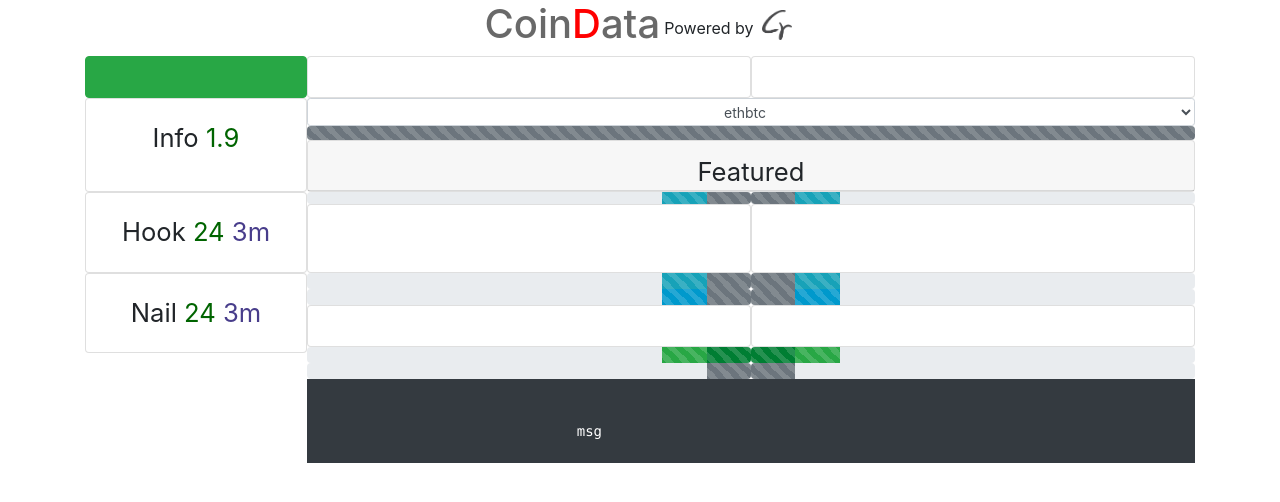
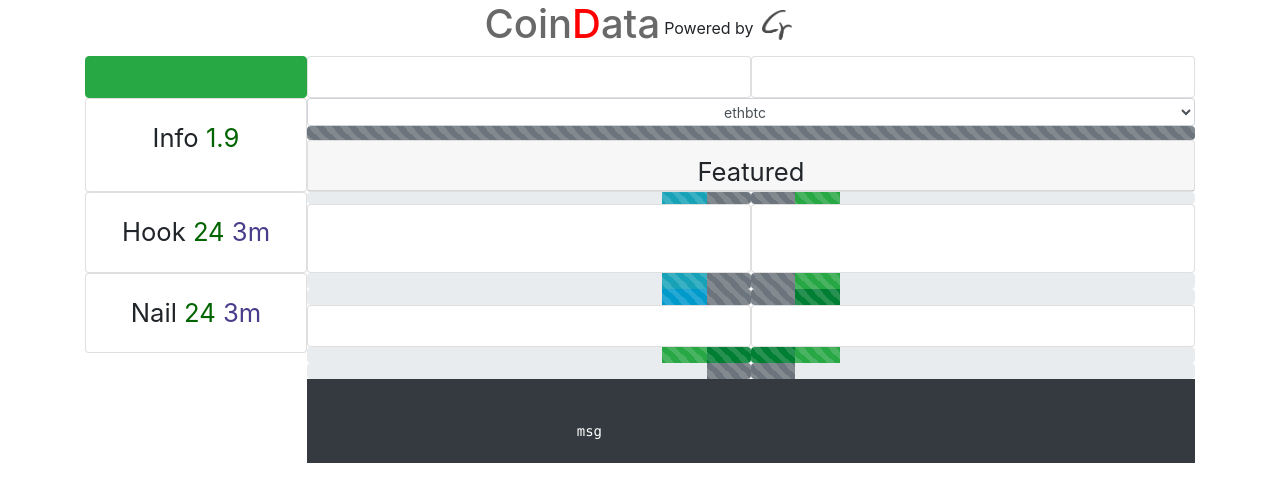
Before and after one commit to c4rO-0/kindleTrans, a Flask app: page /CoinDataPage in a window 1280 px wide. Shown: the top 502 px of the page. Run offline with Flask 2, Linux system fonts and the light colour scheme; data that the repository does not hold is empty; some libraries are stand-ins or nearby versions.

Commit message:
update UI

```diff
--- a/code/static/Scripts/CoinDataPage.js
+++ b/code/static/Scripts/CoinDataPage.js
@@ -126,10 +126,10 @@
     n_base_f = data.marketInfo.balance.n_base_f
     n_base_t = data.marketInfo.balance.n_base_t
     n_base = n_base_f + n_base_t
-    $('#n-eff-prg .progress-bar:eq(0)').css('width', n_base_f / n_max * 100. + '%')
-    $('#n-eff-prg .progress-bar:eq(0)').text(n_base_f.toFixed(6))
-    $('#n-eff-prg .progress-bar:eq(1)').css('width', n_base_t / n_max * 100. + '%')
-    $('#n-eff-prg .progress-bar:eq(1)').text(n_base_t.toFixed(6))
+    $('#n-eff-prg .progress-bar:eq(2)').css('width', n_base_f / n_max * 100. + '%')
+    $('#n-eff-prg .progress-bar:eq(2)').text(n_base_f.toFixed(6))
+    $('#n-eff-prg .progress-bar:eq(3)').css('width', n_base_t / n_max * 100. + '%')
+    $('#n-eff-prg .progress-bar:eq(3)').text(n_base_t.toFixed(6))
 
 
     n_quote2base = n_eff - n_base
@@ -137,14 +137,14 @@
     n_quote2base_t = n_quote2base * data.marketInfo.balance.n_quote_t / n_quote
     n_quote2base_f = n_quote2base * data.marketInfo.balance.n_quote_f / n_quote
 
-    $('#n-eff-prg .progress-bar:eq(2)').css('width', (n_quote2base_f / n_max * 100.) + '%')
-    $('#n-eff-prg .progress-bar:eq(2)').text(n_quote2base_f.toFixed(6))
-    $('#n-eff-prg .progress-bar:eq(3)').css('width', (n_quote2base_t / n_max * 100.) + '%')
-    $('#n-eff-prg .progress-bar:eq(3)').text(n_quote2base_t.toFixed(6))
+    $('#n-eff-prg .progress-bar:eq(0)').css('width', (n_quote2base_f / n_max * 100.) + '%')
+    $('#n-eff-prg .progress-bar:eq(0)').text(data.marketInfo.balance.n_quote_f.toFixed(6))
+    $('#n-eff-prg .progress-bar:eq(1)').css('width', (n_quote2base_t / n_max * 100.) + '%')
+    $('#n-eff-prg .progress-bar:eq(1)').text(data.marketInfo.balance.n_quote_t.toFixed(6))
 
 
     $('#n-eff-prg .progress-bar:eq(4)').css('width', (100. - n_eff / n_max * 100.) + '%')
-    $('#n-eff-prg .progress-bar:eq(4)').text((n_max - n_eff).toFixed(6))
+    $('#n-eff-prg .progress-bar:eq(4)').text('')
 
 
     n_quote_eff = data.marketInfo.balance.n_quote_t + data.marketInfo.balance.n_quote_f
--- a/code/templates/CoinDataPage.html.j2
+++ b/code/templates/CoinDataPage.html.j2
@@ -142,13 +142,13 @@
 
                     <div id='n-eff-prg' class="progress" style="height: 15%;">
 
+                        <div class="progress-bar progress-bar-striped bg-info-dark" role="progressbar"
+                            style="width: 00%" aria-valuenow="10" aria-valuemin="0" aria-valuemax="100"></div>
+                        <div class="progress-bar progress-bar-striped bg-info" role="progressbar"
+                            style="width: 00%" aria-valuenow="10" aria-valuemin="0" aria-valuemax="100"></div>
                         <div class="progress-bar progress-bar-striped bg-success-dark" role="progressbar"
-                            style="width: 00%" aria-valuenow="10" aria-valuemin="0" aria-valuemax="100"></div>
-                        <div class="progress-bar progress-bar-striped bg-success" role="progressbar"
-                            style="width: 00%" aria-valuenow="10" aria-valuemin="0" aria-valuemax="100"></div>
-                        <div class="progress-bar progress-bar-striped bg-info-dark" role="progressbar"
                             style="width: 00%" aria-valuenow="10" aria-valuemin="0" aria-valuemax="50"></div>
-                        <div class="progress-bar progress-bar-striped bg-info" role="progressbar" style="width: 00%"
+                        <div class="progress-bar progress-bar-striped bg-success" role="progressbar" style="width: 00%"
                             aria-valuenow="10" aria-valuemin="0" aria-valuemax="50"></div>
 
 
@@ -202,7 +202,7 @@
                         <div class="progress" style="height: 15%;">
                             <div class="progress-bar progress-bar-striped bg-secondary" role="progressbar"
                                 style="width: 10%" aria-valuenow="10" aria-valuemin="0" aria-valuemax="100"></div>
-                            <div class="progress-bar progress-bar-striped bg-info" role="progressbar" style="width: 10%"
+                            <div class="progress-bar progress-bar-striped bg-success" role="progressbar" style="width: 10%"
                                 aria-valuenow="10" aria-valuemin="0" aria-valuemax="100"></div>
                         </div>
                         <div class="card text-center" style="font-size:2vw;height: 85%;">
@@ -325,13 +325,13 @@
                         <div class="progress">
                             <div class="progress-bar progress-bar-striped bg-secondary" role="progressbar"
                                 style="width: 10%" aria-valuenow="10" aria-valuemin="0" aria-valuemax="100"></div>
-                            <div class="progress-bar progress-bar-striped bg-info" role="progressbar" style="width: 10%"
+                            <div class="progress-bar progress-bar-striped bg-success" role="progressbar" style="width: 10%"
                                 aria-valuenow="10" aria-valuemin="0" aria-valuemax="100"></div>
                         </div>
                         <div class="progress">
                             <div class="progress-bar progress-bar-striped bg-secondary" role="progressbar"
                                 style="width: 10%" aria-valuenow="10" aria-valuemin="0" aria-valuemax="100"></div>
-                            <div class="progress-bar progress-bar-striped bg-info-dark" role="progressbar"
+                            <div class="progress-bar progress-bar-striped bg-success-dark" role="progressbar"
                                 style="width: 10%" aria-valuenow="10" aria-valuemin="0" aria-valuemax="100"></div>
                         </div>
                         <div class="card text-center" style="font-size:2vw;height: 100%;">
```
